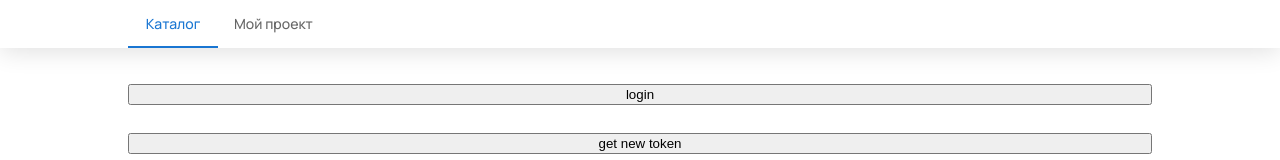
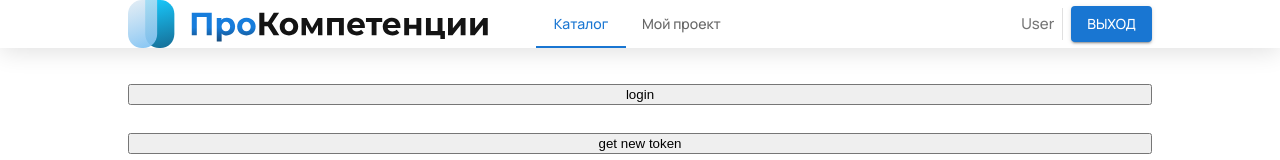
Before and after one commit to INFO-PROKOMPETENCE/prokompetence-frontend, a React (Create React App) app: page / in a window 1280 px wide. Shown: the top 160 px of the page. Built offline with nearby package versions, Linux system fonts and the light colour scheme; no server answers.

Commit message:
View: update app header

```diff
--- a/src/components/shared/app-container/AppContainer.module.scss
+++ b/src/components/shared/app-container/AppContainer.module.scss
@@ -8,24 +8,4 @@
     box-sizing: border-box;
     align-items: center;
     background-color: #FFFFFF;
-
-    .header {
-        display: flex;
-        width: 100%;
-        background: #FFFFFF;
-        box-shadow: 0px 4px 24px rgba(0, 0, 0, 0.12);
-
-        justify-content: center;
-
-        .content {
-            display: flex;
-            max-width: $desktop-width;
-            width: 100%;
-
-            @media screen and (max-width: $desktop-width) {
-                max-width: $tablet-width;
-            }
-        }
-    }
-
 }
--- a/src/components/shared/app-container/AppContainer.tsx
+++ b/src/components/shared/app-container/AppContainer.tsx
@@ -1,9 +1,13 @@
-import { Tabs, Tab } from "@mui/material";
 import { FC, PropsWithChildren, useCallback, useEffect, useState } from "react";
+import { useSelector } from "react-redux";
 import { useLocation } from "react-router";
 import { useNavigate } from "react-router";
+import { getCurrentUserAsync } from "../../../redux-store/actions";
+import { currentUserSelector } from "../../../redux-store/selectors";
+import { useAppDispatch } from "../../../redux-store/store-manager";
 import styles from "./AppContainer.module.scss";
 import { ContentAppContainer } from "./components/content-app-container/ContentAppContainer";
+import { Header } from "./components/header";
 
 const routes: { [key: number | string]: string } = {
   // TO DO
@@ -14,6 +18,13 @@ export const AppContainer: FC<PropsWithChildren> = ({ children }) => {
   const [activeTab, setActiveTab] = useState(-1);
   const navigate = useNavigate();
   const { pathname } = useLocation();
+  const currentUser = useSelector(currentUserSelector);
+
+  const dispatch = useAppDispatch();
+
+  useEffect(() => {
+    dispatch(getCurrentUserAsync());
+  }, [dispatch]);
 
   useEffect(() => {
     Object.keys(routes).forEach((key) => {
@@ -34,14 +45,12 @@ export const AppContainer: FC<PropsWithChildren> = ({ children }) => {
 
   return (
     <div className={styles.main}>
-      <div className={styles.header}>
-        <div className={styles.content}>
-          <Tabs value={activeTab} onChange={(e, tab) => changePage(tab)}>
-            <Tab style={{ textTransform: "none" }} label="Каталог" />
-            <Tab style={{ textTransform: "none" }} label="Мой проект" />
-          </Tabs>
-        </div>
-      </div>
+      <Header
+        activeTab={activeTab}
+        changeTab={changePage}
+        name={currentUser?.name || "User"}
+        onClickLogout={() => {}}
+      />
       <ContentAppContainer>{children}</ContentAppContainer>
     </div>
   );
--- /dev/null
+++ b/src/components/shared/app-container/components/header/header.module.scss
@@ -0,0 +1,40 @@
+@import '../../../../../styles/variables.scss';
+
+.main {
+    display: flex;
+    width: 100%;
+    background: #FFFFFF;
+    box-shadow: 0px 4px 24px rgba(0, 0, 0, 0.12);
+
+    justify-content: center;
+
+    .container {
+        display: flex;
+        max-width: $desktop-width;
+        width: 100%;
+        gap: 48px;
+
+        @media screen and (max-width: $desktop-width) {
+            max-width: $tablet-width;
+        }
+
+        .content {
+            width: 100%;
+            display: flex;
+            justify-content: space-between;
+
+            .data {
+                display: flex;
+                align-items: center;
+                gap: 8px;
+
+                .name {
+                    font-weight: 500;
+                    font-size: 15px;
+                    line-height: 20px;
+                    color: rgba(0, 0, 0, 0.54);
+                }
+            }
+        }
+    }
+}
--- /dev/null
+++ b/src/components/shared/app-container/components/header/header.tsx
@@ -0,0 +1,39 @@
+import { Tabs, Tab, Divider, Button } from "@mui/material";
+import { FC } from "react";
+import { LogoIcon } from "../../../icons";
+import styles from "./header.module.scss";
+
+interface Props {
+  activeTab: number;
+  changeTab: (tab: number) => void;
+  name: string;
+  onClickLogout: () => void;
+}
+
+export const Header: FC<Props> = ({
+  activeTab,
+  changeTab,
+  name,
+  onClickLogout,
+}) => {
+  return (
+    <div className={styles.main}>
+      <div className={styles.container}>
+        <LogoIcon />
+        <div className={styles.content}>
+          <Tabs value={activeTab} onChange={(e, tab) => changeTab(tab)}>
+            <Tab style={{ textTransform: "none" }} label="Каталог" />
+            <Tab style={{ textTransform: "none" }} label="Мой проект" />
+          </Tabs>
+          <div className={styles.data}>
+            <div className={styles.name}>{name}</div>
+            <Divider orientation="vertical" variant="middle" flexItem />
+            <Button variant="contained" onClick={onClickLogout}>
+              Выход
+            </Button>
+          </div>
+        </div>
+      </div>
+    </div>
+  );
+};
--- /dev/null
+++ b/src/components/shared/app-container/components/header/index.ts
@@ -0,0 +1 @@
+export * from "./header";
--- a/src/components/shared/icons/Icons.tsx
+++ b/src/components/shared/icons/Icons.tsx
@@ -1,5 +1,6 @@
 import type { FC } from "react";
 import cx from "classnames";
+import logo from "./img/logo-for-light.svg";
 import styles from "./icons.module.scss";
 
 interface Props {
@@ -27,3 +28,7 @@ export const DirectoryIcon: FC<Props> = ({ isActive }) => {
     </svg>
   );
 };
+
+export const LogoIcon: FC = () => {
+  return <img src={logo} alt="" />;
+};
--- a/src/pages/main-page/MainPage.tsx
+++ b/src/pages/main-page/MainPage.tsx
@@ -3,6 +3,7 @@ import { FC, useCallback, useEffect, useState } from "react";
 import { useSelector } from "react-redux";
 import { PreviewProjectCard } from "../../components/shared/preview-project-card/PreviewProjectCard";
 import {
+  getCurrentUserAsync,
   getRefreshTokenAsync,
   loginUserAsync,
   registerUserAsync,
@@ -13,6 +14,7 @@ import {
 } from "../../redux-store/actions/catalog.action";
 import { getProjectsAsync } from "../../redux-store/actions/project.action";
 import {
+  currentUserSelector,
   projectsSelector,
   refreshTokenSelector,
 } from "../../redux-store/selectors";
```
Also changed, not shown: src/components/shared/icons/img/logo-for-light.svg (added).
